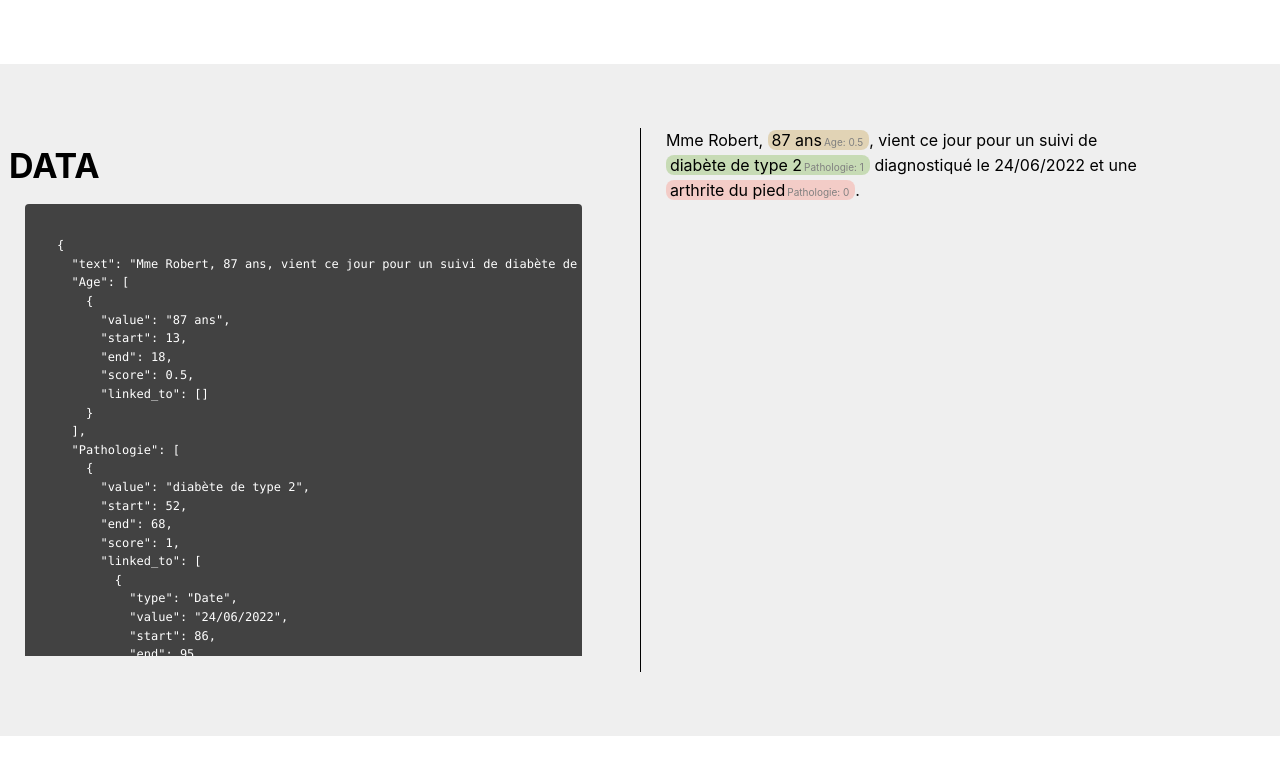
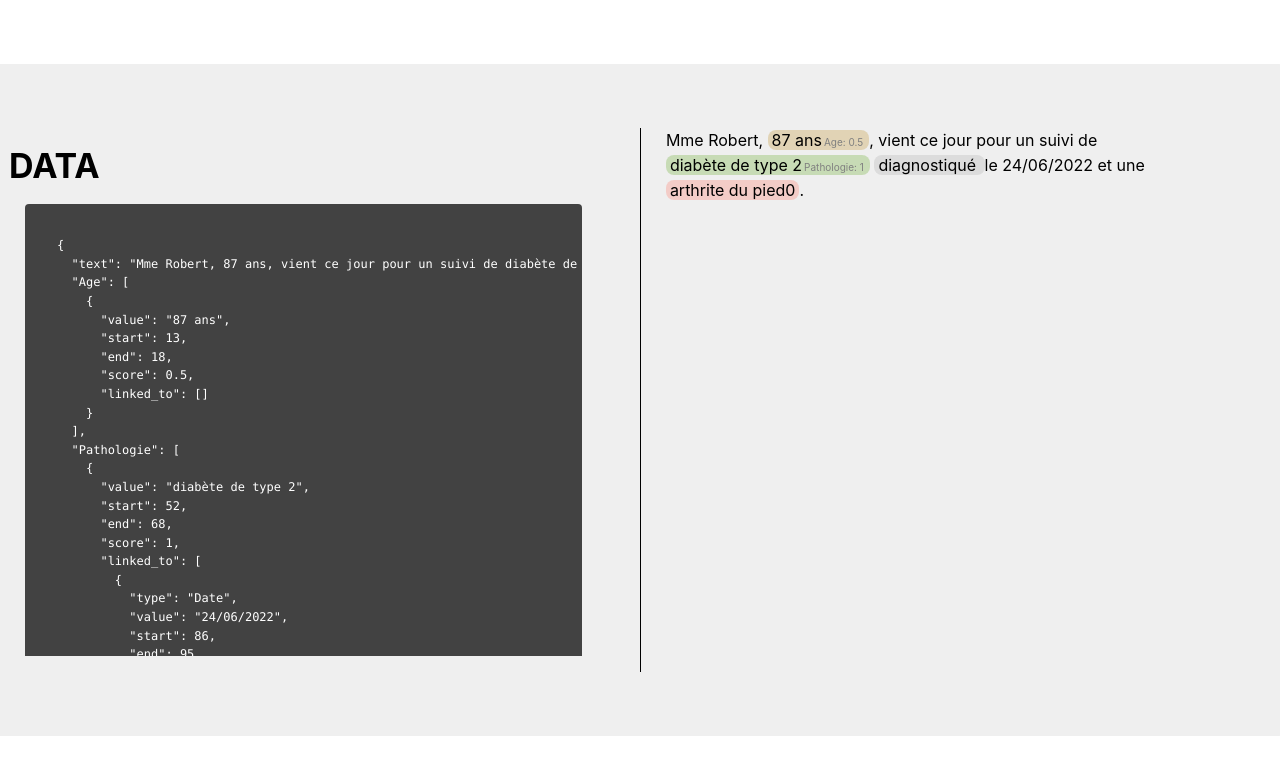
Before and after one commit to AngrySquirrell/HighlightAIPrediction, a React (Vite) app: page / in a window 1280 px wide. Shown: the top 774 px of the page. Built offline with nearby package versions, Linux system fonts and the light colour scheme; a small style sheet from the web is missing.

Commit message:
Refactorise les couleurs de mise en évidence dans App.tsx et ajoute la fonctionnalité nowrap

```diff
--- a/src/App.tsx
+++ b/src/App.tsx
@@ -33,6 +33,21 @@ const code: CodeRecord = {
             ],
         },
         {
+            value: "diagnostiqué",
+            start: 70,
+            end: 82,
+            score: undefined,
+            linked_to: [
+                {
+                    type: "Date",
+                    value: "24/06/2022",
+                    start: 86,
+                    end: 95,
+                    score: 0.67,
+                },
+            ],
+        },
+        {
             value: "arthrite du pied",
             start: 104,
             end: 119,
@@ -56,7 +71,10 @@ function App() {
                 let node = (
                     <Text
                         style={{
-                            backgroundColor: `rgba(255, 100, 80, 0.25)`,
+                            backgroundColor:
+                                element.score === undefined
+                                    ? `rgba(55, 55, 55, 0.1)`
+                                    : `rgba(255, 100, 80, 0.25)`,
                             filter: `hue-rotate(${90 * element.score}deg)`,
                             borderRadius: 8,
                         }}
@@ -65,9 +83,11 @@ function App() {
                         className="nowrap"
                     >
                         {text.slice(element.start - 1, element.end)}
-                        <Text span c={"grey"} fz={10} px={2}>
-                            {key}: {element.score}
-                        </Text>
+                        {element.score && (
+                            <Text span c={"grey"} fz={10} px={2}>
+                                {key}: {element.score}
+                            </Text>
+                        )}
                     </Text>
                 );
                 nodes.push({
--- a/src/interfaces.ts
+++ b/src/interfaces.ts
@@ -4,7 +4,7 @@ interface complexKey {
     value: string;
     start: number;
     end: number;
-    score: number;
+    score?: number;
     linked_to: linkType[];
 }
 interface linkType {
```
